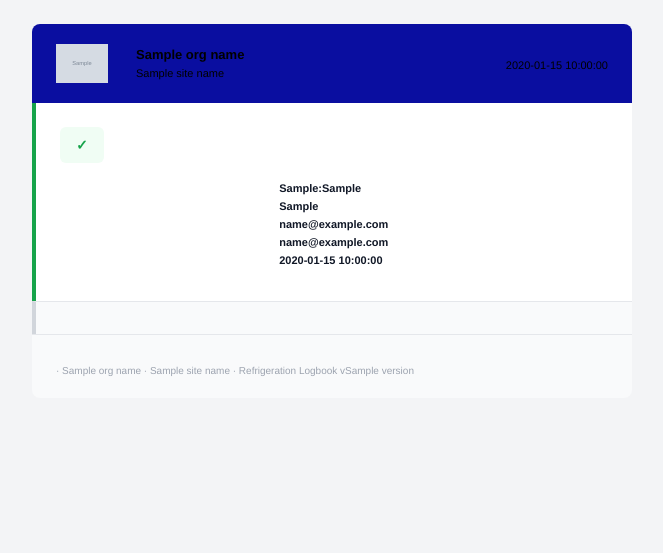
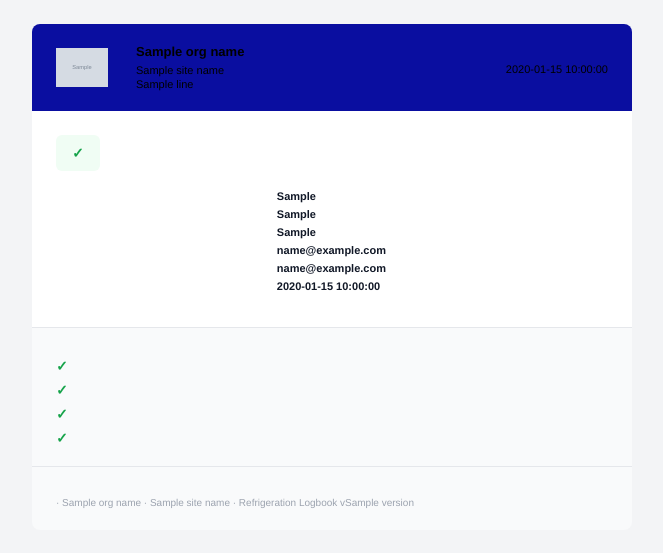
Before and after one commit to ThxGiving/storage-controller, a Python web app: template storage-controller/backend/app/reporting/templates/email_test.html in a window 1280 px wide. Shown: the top 553 px of the page, without its empty margins (308-971 px from the left). Run offline with Jinja, Linux system fonts and the light colour scheme; the template is opened without the code that fills it: most values are stand-ins (such as "Sample title", 1, 10 or a date in 2020); grey boxes marked "Sample" are stand-in pictures.

Commit message:
Report polish + SMTP test email redesign (0.4.16)
Report: incidents column separator, contact label, count-semantics
sub-labels, chart band opacity reduced.  SMTP test email: verification
checklist replaces grey placeholder, HACCP disclaimer removed, host/port
split into separate rows, full address shown in header.

Co-authored-by: Fenn <fenn@masesoftware.de>

```diff
--- a/storage-controller/backend/app/__init__.py
+++ b/storage-controller/backend/app/__init__.py
@@ -1,3 +1,3 @@
 """Storage Controller backend application package."""
 
-__version__ = "0.4.15"
+__version__ = "0.4.16"
--- a/storage-controller/backend/app/api/email_settings.py
+++ b/storage-controller/backend/app/api/email_settings.py
@@ -161,6 +161,7 @@
         payload.recipient,
         org_name=branding.organization_name if branding else None,
         site_name=branding.site_name if branding else (row.site_name or None),
+        address=branding.address if branding else None,
         logo_filename=branding.logo_filename if branding else None,
         accent_color=branding.accent if branding else None,
         locale=locale,
--- a/storage-controller/backend/app/reporting/charts.py
+++ b/storage-controller/backend/app/reporting/charts.py
@@ -21,8 +21,8 @@
     "defrost": "#bfdbfe",
 }
 _BAND_OPACITY = {
-    "deviation": 0.28,
-    "defrost": 0.25,
+    "deviation": 0.22,
+    "defrost": 0.20,
 }
 _UPPER = "#dc2626"
 _LOWER = "#2563eb"
--- a/storage-controller/backend/app/reporting/labels.py
+++ b/storage-controller/backend/app/reporting/labels.py
@@ -84,7 +84,10 @@
         "coverage_total": "overall data coverage",
         "incomplete_from": "Incomplete data — measurements available only from {date}",
         "confirmed_deviations": "confirmed deviations",
+        "confirmed_deviations_note": "auto-detected, documented",
         "open_incidents": "open incidents",
+        "open_incidents_note": "pending review or action",
+        "contact_label": "Contact",
         "assessment": "OVERALL ASSESSMENT",
         "verdict_ok": "Complete, no deviations",
         "verdict_documented": "Complete with documented deviations",
@@ -195,7 +198,10 @@
         "coverage_total": "Datenabdeckung gesamt",
         "incomplete_from": "Unvollständige Daten — Messwerte erst ab {date}",
         "confirmed_deviations": "bestätigte Abweichungen",
+        "confirmed_deviations_note": "automatisch erkannt, dokumentiert",
         "open_incidents": "offene Vorfälle",
+        "open_incidents_note": "Prüfung oder Maßnahme ausstehend",
+        "contact_label": "Kontakt",
         "assessment": "BEWERTUNG GESAMT",
         "verdict_ok": "Vollständig ohne Abweichungen",
         "verdict_documented": "Vollständig mit dokumentierten Abweichungen",
--- a/storage-controller/backend/app/reporting/templates/email_test.html
+++ b/storage-controller/backend/app/reporting/templates/email_test.html
@@ -29,6 +29,9 @@
         {% if site_name %}
         <div style="font-family:'Helvetica Neue',Helvetica,Arial,sans-serif;font-size:11px;color:{{ bac.secondary_fg }};line-height:1.3">{{ site_name }}</div>
         {% endif %}
+        {% for line in address_lines %}
+        <div style="font-family:'Helvetica Neue',Helvetica,Arial,sans-serif;font-size:11px;color:{{ bac.secondary_fg }};line-height:1.3">{{ line }}</div>
+        {% endfor %}
         {% if not org_name and not site_name %}
         <div style="font-family:'Helvetica Neue',Helvetica,Arial,sans-serif;font-size:12px;color:{{ bac.secondary_fg }}">Refrigeration Logbook</div>
         {% endif %}
@@ -42,7 +45,7 @@
   </td></tr>
 
   <!-- ====== SUCCESS CARD ====== -->
-  <tr><td bgcolor="#ffffff" style="background-color:#ffffff;padding:24px 24px 16px;border-left:4px solid #16a34a">
+  <tr><td bgcolor="#ffffff" style="background-color:#ffffff;padding:24px 24px 16px">
     <!-- Success badge -->
     <table cellpadding="0" cellspacing="0" border="0" style="margin-bottom:16px">
     <tr>
@@ -58,7 +61,11 @@
     <table width="100%" cellpadding="0" cellspacing="0" border="0">
     <tr>
       <td width="40%" valign="top" style="font-family:'Helvetica Neue',Helvetica,Arial,sans-serif;font-size:11px;color:#9ca3af;padding:3px 8px 3px 0">{{ L.host_label }}</td>
-      <td valign="top" style="font-family:'Helvetica Neue',Helvetica,Arial,sans-serif;font-size:11px;color:#111827;font-weight:600;padding:3px 0">{{ smtp_host }}:{{ smtp_port }}</td>
+      <td valign="top" style="font-family:'Helvetica Neue',Helvetica,Arial,sans-serif;font-size:11px;color:#111827;font-weight:600;padding:3px 0">{{ smtp_host }}</td>
+    </tr>
+    <tr>
+      <td valign="top" style="font-family:'Helvetica Neue',Helvetica,Arial,sans-serif;font-size:11px;color:#9ca3af;padding:3px 8px 3px 0">{{ L.port_label }}</td>
+      <td valign="top" style="font-family:'Helvetica Neue',Helvetica,Arial,sans-serif;font-size:11px;color:#111827;font-weight:600;padding:3px 0">{{ smtp_port }}</td>
     </tr>
     <tr>
       <td valign="top" style="font-family:'Helvetica Neue',Helvetica,Arial,sans-serif;font-size:11px;color:#9ca3af;padding:3px 8px 3px 0">{{ L.security_label }}</td>
@@ -81,14 +88,32 @@
     <div style="font-family:'Helvetica Neue',Helvetica,Arial,sans-serif;font-size:12px;color:#6b7280;margin-top:16px;line-height:1.5">{{ L.test_notice }}</div>
   </td></tr>
 
-  <!-- ====== ACTION BLOCK PLACEHOLDER ====== -->
-  <tr><td bgcolor="#f9fafb" style="background-color:#f9fafb;padding:16px 24px;border-top:1px solid #e5e7eb;border-left:4px solid #d1d5db">
-    <div style="font-family:'Helvetica Neue',Helvetica,Arial,sans-serif;font-size:12px;color:#9ca3af;font-style:italic;line-height:1.5">{{ L.action_placeholder }}</div>
+  <!-- ====== VERIFICATION CHECKLIST ====== -->
+  <tr><td bgcolor="#f9fafb" style="background-color:#f9fafb;padding:16px 24px;border-top:1px solid #e5e7eb">
+    <div style="font-family:'Helvetica Neue',Helvetica,Arial,sans-serif;font-size:10px;font-weight:700;color:#9ca3af;text-transform:uppercase;letter-spacing:1px;margin-bottom:10px">{{ L.checks_title }}</div>
+    <table cellpadding="0" cellspacing="0" border="0">
+      <tr><td style="padding:3px 0">
+        <span style="font-family:'Helvetica Neue',Helvetica,Arial,sans-serif;font-size:14px;font-weight:700;color:#16a34a;margin-right:8px">&#10003;</span>
+        <span style="font-family:'Helvetica Neue',Helvetica,Arial,sans-serif;font-size:12px;color:#374151">{{ L.check_connected }}</span>
+      </td></tr>
+      <tr><td style="padding:3px 0">
+        <span style="font-family:'Helvetica Neue',Helvetica,Arial,sans-serif;font-size:14px;font-weight:700;color:#16a34a;margin-right:8px">&#10003;</span>
+        <span style="font-family:'Helvetica Neue',Helvetica,Arial,sans-serif;font-size:12px;color:#374151">{{ L.check_tls }}</span>
+      </td></tr>
+      <tr><td style="padding:3px 0">
+        <span style="font-family:'Helvetica Neue',Helvetica,Arial,sans-serif;font-size:14px;font-weight:700;color:#16a34a;margin-right:8px">&#10003;</span>
+        <span style="font-family:'Helvetica Neue',Helvetica,Arial,sans-serif;font-size:12px;color:#374151">{{ L.check_auth }}</span>
+      </td></tr>
+      <tr><td style="padding:3px 0">
+        <span style="font-family:'Helvetica Neue',Helvetica,Arial,sans-serif;font-size:14px;font-weight:700;color:#16a34a;margin-right:8px">&#10003;</span>
+        <span style="font-family:'Helvetica Neue',Helvetica,Arial,sans-serif;font-size:12px;color:#374151">{{ L.check_accepted }}</span>
+      </td></tr>
+    </table>
   </td></tr>
 
   <!-- ====== FOOTER ====== -->
   <tr><td bgcolor="#f9fafb" style="background-color:#f9fafb;border-radius:0 0 8px 8px;padding:20px 24px;border-top:1px solid #e5e7eb">
-    <div style="font-family:'Helvetica Neue',Helvetica,Arial,sans-serif;font-size:11px;color:#6b7280;line-height:1.6">{{ L.disclaimer }}</div>
+    <div style="font-family:'Helvetica Neue',Helvetica,Arial,sans-serif;font-size:11px;color:#6b7280;line-height:1.6">{{ L.footer_notice }}</div>
     <div style="font-family:'Helvetica Neue',Helvetica,Arial,sans-serif;font-size:10px;color:#9ca3af;margin-top:8px;line-height:1.5">
       {{ L.automated_notice }}{% if org_name %} · {{ org_name }}{% endif %}{% if site_name and site_name != org_name %} · {{ site_name }}{% endif %} · Refrigeration Logbook v{{ version }}
     </div>
--- a/storage-controller/backend/app/reporting/templates/print.css
+++ b/storage-controller/backend/app/reporting/templates/print.css
@@ -80,6 +80,7 @@
 .metric .num { font-size: 16pt; font-weight: 700; color: #111827; line-height: 1.1; }
 .metric .num.g { color: #16a34a; } .metric .num.o { color: #ea580c; } .metric .num.r { color: #dc2626; }
 .metric .lbl { font-size: 6.4pt; color: #6b7280; margin-top: 1pt; }
+.metric .lbl-note { font-size: 5.2pt; color: #b0b8c4; margin-top: 0.5pt; font-style: italic; }
 .ic { width: 16px; height: 16px; margin-bottom: 1pt; vertical-align: middle; }
 .verdict { flex: 1.5; border-left: 0.5pt solid #e5e7eb; padding-left: 8pt; }
 .vhead { font-size: 6.4pt; font-weight: 700; letter-spacing: .4px; color: #6b7280; }
@@ -100,6 +101,10 @@
 table.cmp th.l, table.cmp td.l { text-align: left; }
 table.cmp td.nw { white-space: nowrap; }
 table.cmp td.wrap { overflow-wrap: anywhere; }
+/* Visual gap between Data coverage and Incidents columns */
+table.cmp th:nth-child(8), table.cmp td:nth-child(8) {
+  border-left: 0.7pt solid #e5e7eb; padding-left: 5pt;
+}
 .udot { display: inline-block; width: 6px; height: 6px; border-radius: 50%; margin-right: 3pt; vertical-align: middle; }
 .uname { font-weight: 700; }
 .utype { color: #9ca3af; font-size: 6.3pt; display: block; padding-left: 9pt; }
--- a/storage-controller/config.yaml
+++ b/storage-controller/config.yaml
@@ -1,7 +1,7 @@
 name: Refrigeration Logbook
 slug: storage_controller
 description: HACCP-oriented cold-storage monitoring and reporting
-version: 0.4.15
+version: 0.4.16
 stage: experimental
 
 url: https://github.com/ThxGiving/storage-controller
```
Also changed, not shown: storage-controller/backend/app/report_email.py (+32 -19 lines), storage-controller/backend/app/reporting/templates/report.html (+5 -3 lines), storage-controller/tests/test_email_templates.py (+5 -4 lines), storage-controller/CHANGELOG.md.
